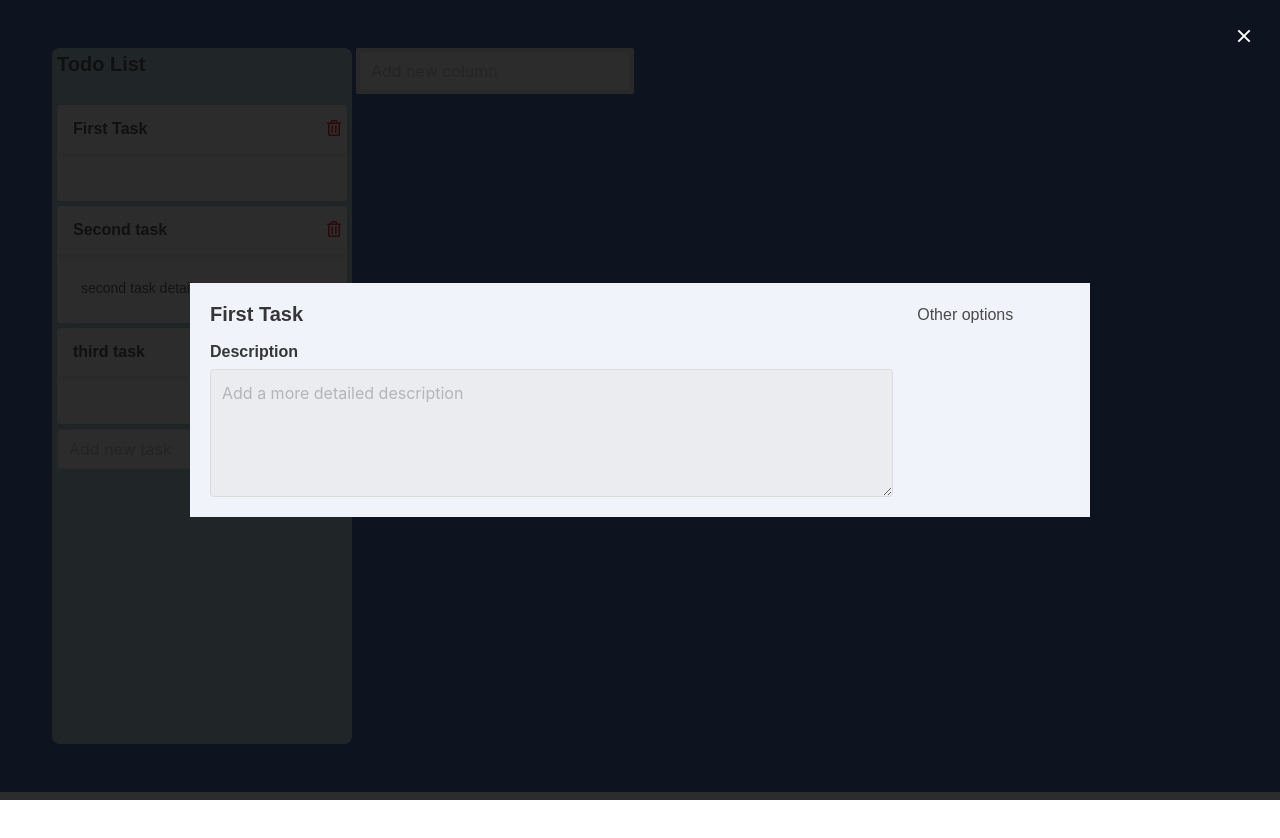
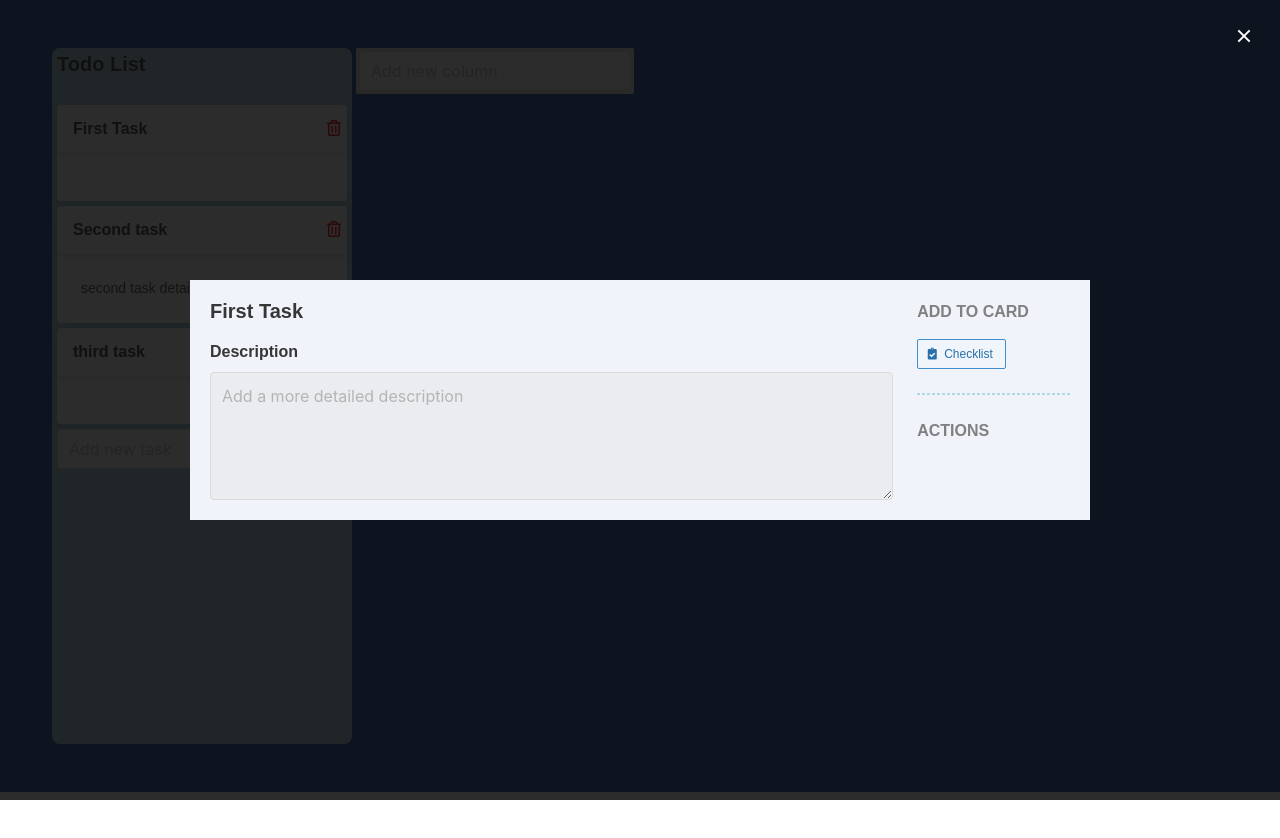
Before and after one commit to sazzad88/trello-clone-react, a React (Create React App) app: page / in a window 1280 px wide. Both pictures are taken after a click on the element "First Task". Shown: the top 838 px of the page. Built offline with nearby package versions, Linux system fonts and the light colour scheme.

Commit message:
Add checklist option added

```diff
--- a/src/App.css
+++ b/src/App.css
@@ -78,6 +78,37 @@
   background: #f8f5f5;
 }
 
+.options-container {
+  display: flex;
+  align-items: center;
+  margin: 15px 0px;
+}
+
+.options hr {
+  border: 1px dashed lightblue;
+}
+
+.options-title {
+  text-transform: uppercase;
+  color: gray;
+  font-weight: bold;
+}
+
+.option-item {
+  position: relative;
+}
+
+.options-modal {
+  background-color: #fefefe;
+  position: absolute;
+  top: 35px;
+  right: 00px;
+  width: 200px;
+  border-radius: 4px;
+  padding: 5px;
+  border: 1px solid lightgray;
+}
+
 textarea:read-only {
   background-color: #eaecef;
 }
--- a/src/App.tsx
+++ b/src/App.tsx
@@ -7,11 +7,17 @@ import { useParams, useHistory } from "react-router-dom";
 import { ColumnContext } from "./context/ColumnContext";
 import TaskModal from "./components/TaskModal";
 import AddColumn from "./components/AddColumn";
-import { BaseColumn, taskModel } from "./interfaces/model";
+import {
+  BaseColumn,
+  taskModel,
+  CheckList,
+  ChecklistItem,
+  Comment,
+} from "./interfaces/model";
 
 function App() {
   let history = useHistory();
-  const [columns, setColumns] = useState(DefaultBoard.columns);
+  const [columns, setColumns] = useState<BaseColumn[]>(DefaultBoard.columns);
   const [openTaskModal, setOpenTaskModal] = useState<boolean>(false);
   const [selectedTask, setSelectedTask] = useState<taskModel | {}>({});
   let params: {
@@ -66,8 +72,8 @@ function App() {
   };
 
   const addTask = (ColumnIndex: number, title: string): Promise<boolean> => {
-    let columnList = [...columns];
-    let currentTasks = [...columnList[ColumnIndex].tasks];
+    let columnList: BaseColumn[] = [...columns];
+    let currentTasks: taskModel[] = [...columnList[ColumnIndex].tasks];
 
     return new Promise((resolve, reject) => {
       let newSlug = slugify(title);
@@ -79,10 +85,14 @@ function App() {
       if (notUnique) {
         reject(false);
       } else {
+        let activity: CheckList[] = [];
+
         currentTasks.push({
           slug: slugify(title),
           name: title,
           description: "",
+          activity: [],
+          comments: [],
         });
 
         columnList[ColumnIndex].tasks = currentTasks;
@@ -167,6 +177,58 @@ function App() {
     return false;
   };
 
+  const AddNewCheckList = (
+    title: string,
+    taskSlug: string,
+    columnId: string
+  ) => {
+    let currentColumns = [...columns],
+      columnIndex = -1;
+
+    currentColumns.forEach((item: BaseColumn, index: number) => {
+      if (item.id === columnId) {
+        columnIndex = index;
+      }
+    });
+
+    let selectedColumn =
+      columnIndex !== -1 ? currentColumns[columnIndex] : null;
+
+    // console.log(selectedColumn);
+
+    if (selectedColumn) {
+      let taskIndex = -1;
+
+      selectedColumn.tasks.forEach((item: taskModel, index: number) => {
+        if (item.slug === taskSlug) {
+          taskIndex = index;
+        }
+      });
+
+      let newTask =
+        taskIndex !== -1
+          ? (selectedColumn.tasks[taskIndex] as taskModel)
+          : null;
+
+      if (newTask) {
+        // console.log(newTask);
+        let newChecklist: CheckList = {
+          id: uuid(),
+          title,
+          activityType: "Checklist",
+          content: [],
+        };
+        newTask.activity.push(newChecklist);
+
+        currentColumns[columnIndex].tasks[taskIndex] = newTask;
+
+        setColumns(currentColumns);
+
+        console.log(currentColumns[columnIndex].tasks[taskIndex]);
+      }
+    }
+  };
+
   return (
     <ColumnContext.Provider
       value={{
@@ -175,6 +237,7 @@ function App() {
         addTask,
         addColumn,
         saveFixedTaskItem,
+        AddNewCheckList,
       }}
     >
       <section className="hero is-fullheight">
--- a/src/base-board.ts
+++ b/src/base-board.ts
@@ -10,16 +10,22 @@ export default {
           name: "First Task",
           slug: "first-task",
           description: "",
+          activity: [],
+          comments: [],
         },
         {
           name: "Second task",
           slug: "second-task",
           description: "second task detail",
+          activity: [],
+          comments: [],
         },
         {
           name: "third task",
           slug: "third-task",
           description: "",
+          activity: [],
+          comments: [],
         },
       ],
     },
--- a/src/components/TaskModal.tsx
+++ b/src/components/TaskModal.tsx
@@ -1,34 +1,14 @@
-import React, { useState, useContext } from "react";
-import { ColumnContext } from "../context/ColumnContext";
+import React from "react";
+
 import { useHistory } from "react-router-dom";
 import { taskModel } from "../interfaces/model";
 import TaskHeader from "./Utility/TaskHeader";
 import TaskDescription from "./Utility/TaskDescription";
+import AddToCard from "./Utility/AddToCard";
+import CardActions from "./Utility/CardActions";
 
-function AddTask({
-  task,
-}: //setPageNum
-{
-  task: taskModel;
-  //setPageNum: (id: number) => void
-}) {
-  const AppContext = useContext(ColumnContext);
+function AddTask({ task }: { task: taskModel }) {
   let history = useHistory();
-
-  //   const [openInput, setOpenInput] = useState<boolean>(false);
-  //   const [title, setTitle] = useState<string>("");
-  //   const [formError, setFormError] = useState<boolean>(false);
-
-  //   const saveTask = () => {
-  //     if (title.trim().length < 2) {
-  //       setFormError(true);
-  //       return;
-  //     }
-  //     let savedTitle = title;
-  //     AppContext.addTask(columnIndex, savedTitle);
-  //     setTitle("");
-  //     setOpenInput(false);
-  //   };
 
   return (
     <div className="modal is-active">
@@ -39,15 +19,17 @@ function AddTask({
             <article className="media">
               <div className="media-content">
                 <div className="content">
-                  <div v-if="task" className="title is-5">
-                    <TaskHeader task={task} />
-                    <TaskDescription task={task} />
-                  </div>
+                  <TaskHeader task={task} />
+                  <TaskDescription task={task} />
                 </div>
               </div>
             </article>
           </div>
-          <div className="column">Other options</div>
+          <div className="column options">
+            <AddToCard task={task} />
+            <hr />
+            <CardActions task={task} />
+          </div>
         </div>
       </div>
       <button
--- /dev/null
+++ b/src/components/Utility/AddToCard.tsx
@@ -0,0 +1,17 @@
+import React from "react";
+
+import { taskModel } from "../../interfaces/model";
+import CheckList from "./AddToCardOptions/CheckList";
+
+function AddToCard({ task }: { task: taskModel }) {
+  const options = [<CheckList key="checklist" task={task} />];
+
+  return (
+    <>
+      <p className="options-title">Add to card</p>
+      <div className="options-container">{options.map((item) => item)}</div>
+    </>
+  );
+}
+
+export default AddToCard;
--- /dev/null
+++ b/src/components/Utility/AddToCardOptions/CheckList.tsx
@@ -0,0 +1,85 @@
+import React, { useState, useContext } from "react";
+import { ColumnContext } from "../../../context/ColumnContext";
+
+import { useParams } from "react-router-dom";
+import { taskModel } from "../../../interfaces/model";
+
+function AddToCard({ task }: { task: taskModel }) {
+  let params: {
+    columnId: string;
+    taskSlug: string;
+  } = useParams();
+  const AppContext = useContext(ColumnContext);
+  const [show, setShow] = useState<boolean>(false);
+
+  const [title, setTitle] = useState<string>("");
+  const [formError, setFormError] = useState<string>("");
+
+  const saveChecklist = () => {
+    if (title.trim().length < 1) {
+      setFormError("Title can't be empty");
+      return;
+    }
+
+    // console.log("add new checklist");
+
+    AppContext.AddNewCheckList(title, params.taskSlug, params.columnId);
+    setShow(false);
+    setTitle("");
+  };
+
+  return (
+    <div className="option-item">
+      <button
+        onClick={() => {
+          setShow(true);
+        }}
+        className="button is-info is-light is-outlined is-small"
+      >
+        <span className="icon">
+          <i className="fas fa-clipboard-check"></i>
+        </span>
+        <span>Checklist</span>
+      </button>
+      {show ? (
+        <div className="options-modal">
+          <input
+            onChange={(event: React.ChangeEvent<HTMLInputElement>) => {
+              setTitle(event.target.value);
+              setFormError("");
+            }}
+            className={`input ${formError !== "" ? "is-danger" : ""}`}
+            value={title}
+            placeholder="Checklist title"
+          />
+          {formError !== "" ? (
+            <p className="help is-danger">{formError}</p>
+          ) : null}
+          <div className="field is-grouped" style={{ padding: "5px" }}>
+            <div className="control">
+              <button
+                className="button is-link is-small"
+                onClick={saveChecklist}
+              >
+                Save
+              </button>
+            </div>
+            <div className="control">
+              <button
+                onClick={() => {
+                  setShow(false);
+                  setTitle("");
+                }}
+                className="button is-link is-light is-small"
+              >
+                Cancel
+              </button>
+            </div>
+          </div>
+        </div>
+      ) : null}
+    </div>
+  );
+}
+
+export default AddToCard;
--- /dev/null
+++ b/src/components/Utility/CardActions.tsx
@@ -0,0 +1,25 @@
+import React, { useState, useContext } from "react";
+import { ColumnContext } from "../../context/ColumnContext";
+
+import { useParams } from "react-router-dom";
+import { taskModel } from "../../interfaces/model";
+
+function CardActions({ task }: { task: taskModel }) {
+  let params: {
+    columnId: string;
+    taskSlug: string;
+  } = useParams();
+  const AppContext = useContext(ColumnContext);
+  const [edit, setEdit] = useState<boolean>(false);
+
+  const [title, setTitle] = useState<string>(task.name);
+  const [formError, setFormError] = useState<string>("");
+
+  return (
+    <>
+      <p className="options-title">Actions</p>
+    </>
+  );
+}
+
+export default CardActions;
```
Also changed, not shown: src/interfaces/model.tsx (+23 -0 lines).
